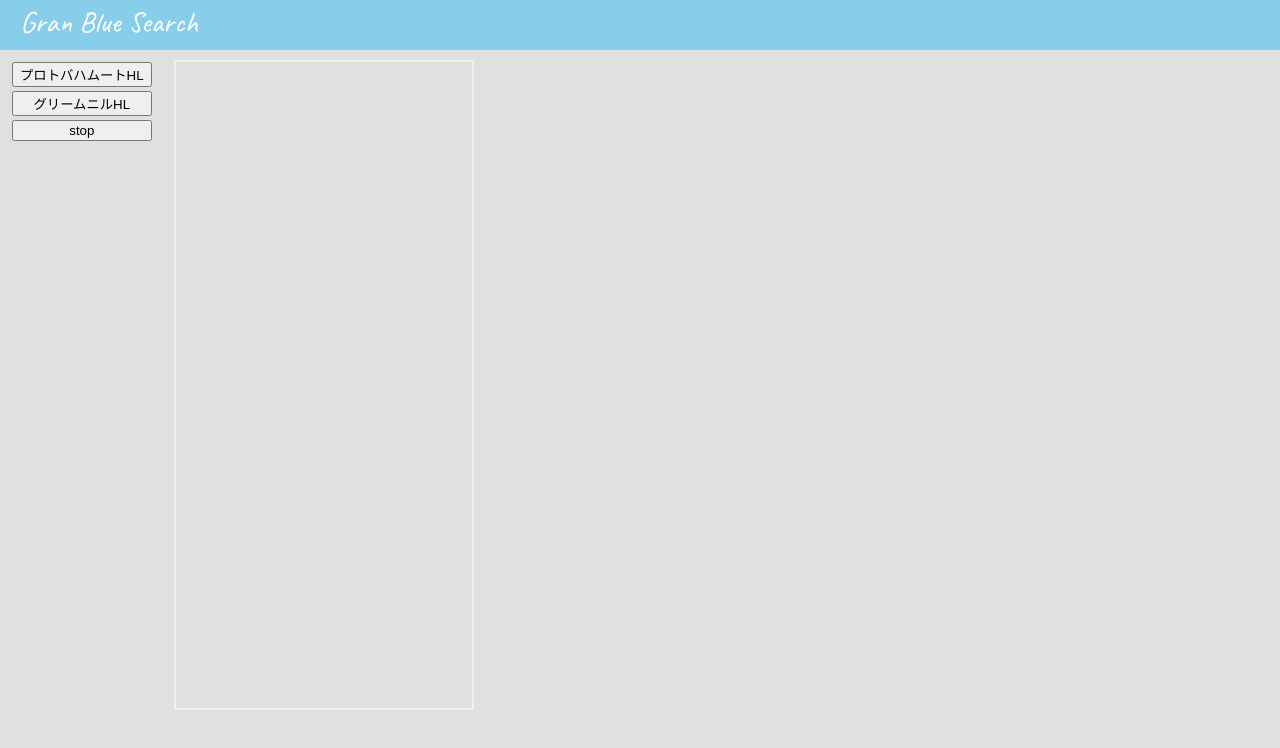
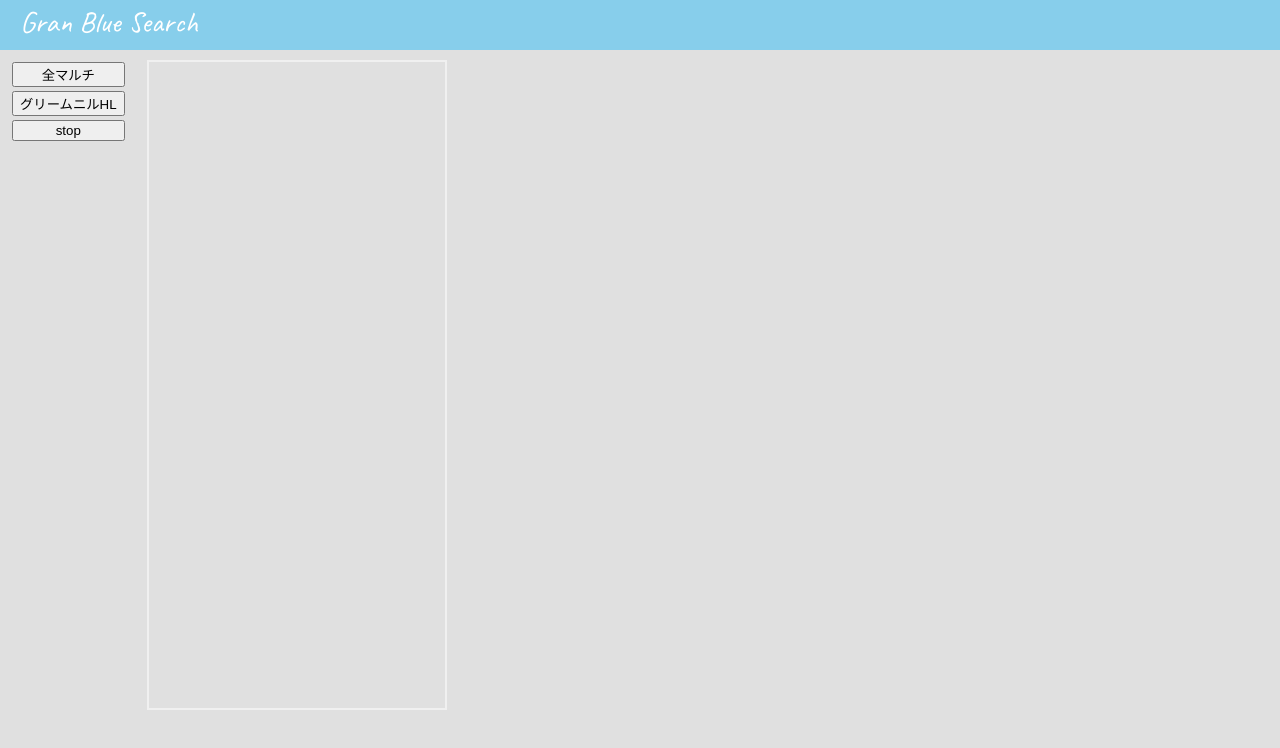
Before and after one commit to hiroya232/gbs-go, a website built with webpack: page src/html/multiList.html in a window 1280 px wide. Built offline with nearby package versions, Linux system fonts and the light colour scheme.

Commit message:
:sparkles:開発用にマルチ取得開始ボタンの内容を修正

```diff
--- a/src/html/multiList.html
+++ b/src/html/multiList.html
@@ -21,9 +21,9 @@
                     type="button"
                     class="targetMultiButton"
                     data-trigger="startGetMultiListButton"
-                    value="Lv150 プロトバハムート"
+                    value="参加者募集！"
                 >
-                    プロトバハムートHL
+                    全マルチ
                 </button>
                 <button
                     type="button"
```
